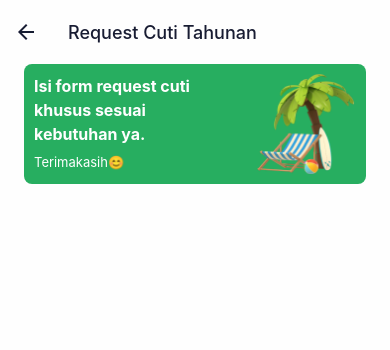
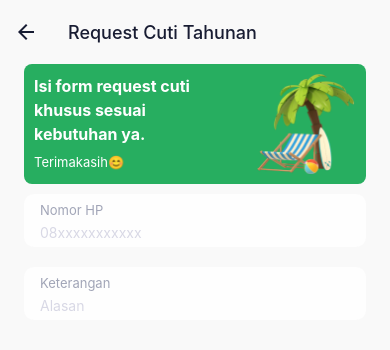
Before and after one commit to mercyano/hris-mobile, a React Native app: screen /CutiTahunan in a window 390 px wide. Shown: the top 350 px of the page. Built offline with nearby package versions, Linux system fonts and the light colour scheme.

Commit message:
add text Input component

```diff
--- a/App.js
+++ b/App.js
@@ -17,9 +17,9 @@ export default function App() {
       <NavigationContainer>
         <Stack.Navigator
           screenOptions={{
-            headerStyle: { backgroundColor: Colors.white },
+            headerStyle: { backgroundColor: Colors.whiteActive },
             headerTintColor: Colors.black,
-            contentStyle: { backgroundColor: Colors.white },
+            contentStyle: { backgroundColor: Colors.whiteActive },
             headerShadowVisible: false,
           }}
         >
--- /dev/null
+++ b/components/Forms/CutiTahunanForm.js
@@ -0,0 +1,47 @@
+import { useState } from 'react';
+import { View } from 'react-native';
+import { Colors } from '../../constants/colors';
+import Input from '../Inputs/Input';
+
+function CutiTahunanForm() {
+  const [inputValues, setInputValues] = useState({
+    kontak: '',
+    keterangan: '',
+  });
+
+  function inputChangedHandler(inputIdentifier, enteredValue) {
+    setInputValues((curInputValues) => {
+      return {
+        ...curInputValues,
+        [inputIdentifier]: enteredValue,
+      };
+    });
+  }
+
+  return (
+    <View>
+      <Input
+        label="Nomor HP"
+        textInputConfig={{
+          keyboardType: 'numeric',
+          placeholder: '08xxxxxxxxxxx',
+          placeholderTextColor: Colors.grey300,
+          maxLength: 13,
+          onChangeText: inputChangedHandler.bind(this, 'kontak'),
+          value: inputValues.kontak,
+        }}
+      />
+      <Input
+        label="Keterangan"
+        textInputConfig={{
+          placeholder: 'Alasan',
+          placeholderTextColor: Colors.grey300,
+          onChangeText: inputChangedHandler.bind(this, 'keterangan'),
+          value: inputValues.keterangan,
+        }}
+      />
+    </View>
+  );
+}
+
+export default CutiTahunanForm;
--- /dev/null
+++ b/components/Inputs/Input.js
@@ -0,0 +1,30 @@
+import { StyleSheet, Text, TextInput, View } from 'react-native';
+import { Colors } from '../../constants/colors';
+
+function Input({ label, textInputConfig }) {
+  return (
+    <View style={styles.inputContainer}>
+      <Text style={styles.label}>{label}</Text>
+      <TextInput {...textInputConfig} />
+    </View>
+  );
+}
+
+export default Input;
+
+const styles = StyleSheet.create({
+  inputContainer: {
+    paddingVertical: 6,
+    paddingHorizontal: 16,
+    marginVertical: 10,
+    backgroundColor: Colors.white,
+    borderRadius: 10,
+  },
+  label: {
+    color: Colors.grey500,
+    fontSize: 13,
+    lineHeight: 20,
+    marginBottom: 4,
+  },
+  input: {},
+});
--- a/package.json
+++ b/package.json
@@ -14,7 +14,9 @@
     "expo": "~49.0.8",
     "expo-status-bar": "~1.6.0",
     "react": "18.2.0",
-    "react-native": "0.72.4"
+    "react-native": "0.72.4",
+    "react-native-screens": "~3.22.0",
+    "react-native-safe-area-context": "4.6.3"
   },
   "devDependencies": {
     "@babel/core": "^7.20.0"
--- a/screens/CutiKhusus.js
+++ b/screens/CutiKhusus.js
@@ -4,7 +4,7 @@ import Jumbotron from '../components/Jumbotron';
 function CutiKhusus() {
   return (
     <View style={styles.container}>
-      <Jumbotron></Jumbotron>
+      <Jumbotron />
     </View>
   );
 }
--- a/screens/CutiTahunan.js
+++ b/screens/CutiTahunan.js
@@ -1,9 +1,11 @@
 import { StyleSheet, View } from 'react-native';
+import CutiTahunanForm from '../components/Forms/CutiTahunanForm';
 import Jumbotron from '../components/Jumbotron';
 function CutiTahunan() {
   return (
     <View style={styles.container}>
-      <Jumbotron></Jumbotron>
+      <Jumbotron />
+      <CutiTahunanForm />
     </View>
   );
 }
```
Also changed, not shown: 1 other file (tests, documents, lock files or other folders).
